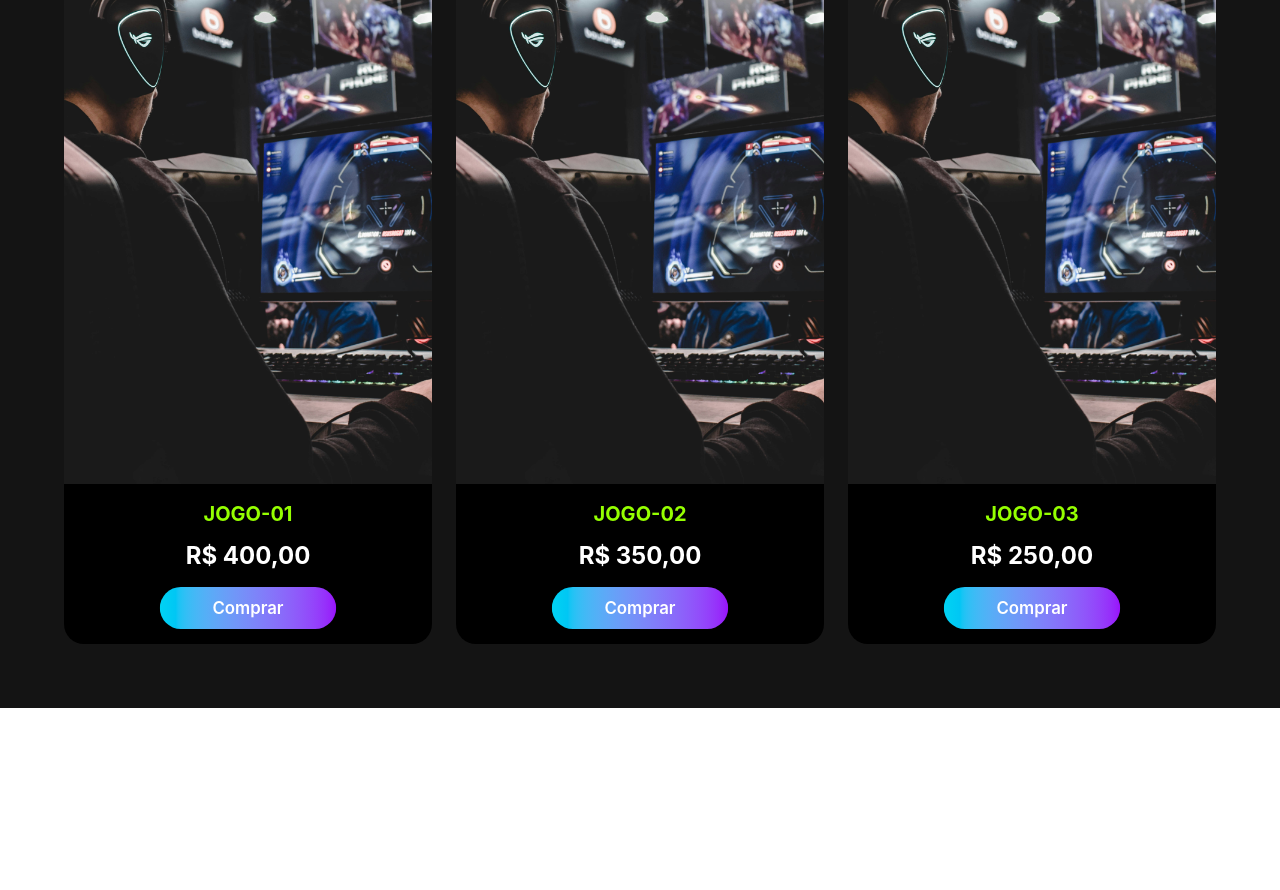
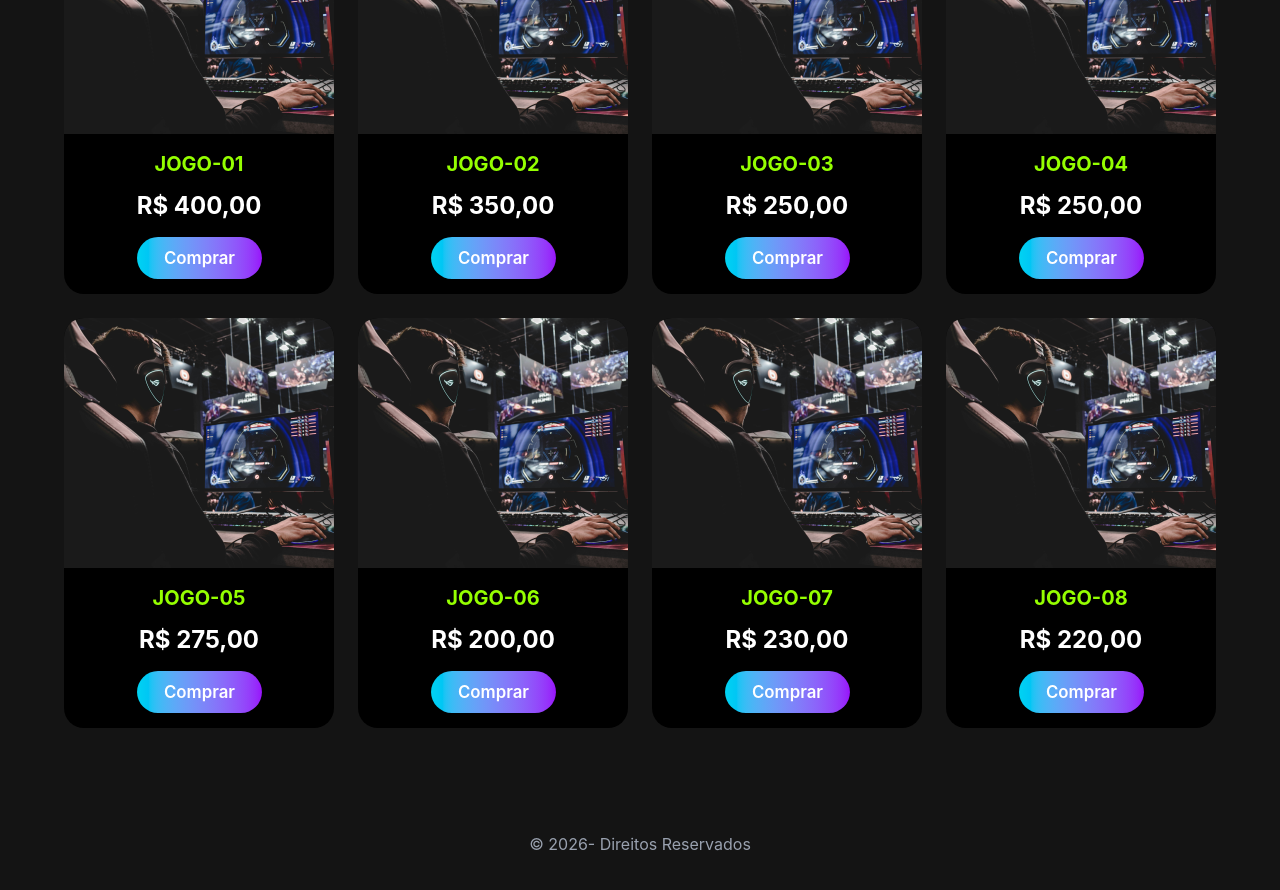
Before and after one commit to juliasouzamatarazzo18-design/lojagamer-1espg, a React (Vite) app: page / in a window 1280 px wide. Shown: the part 340-1230 px from the top of the page. Before the commit the page ends 1048 px from the top, so only its background shows below. Built offline with nearby package versions, Linux system fonts and the light colour scheme.

Commit message:
feat: Codificando e Estabilizando o Error

```diff
--- a/src/App.jsx
+++ b/src/App.jsx
@@ -20,8 +20,8 @@ const App = () => {
           <Route path="/login" element={<Login />} />
           <Route path="*" element={<Error />} />
         </Routes>
+        <Footer />
       </div>
-      <Footer />
     </Router>
   )
 }
--- a/src/components/Footer.jsx
+++ b/src/components/Footer.jsx
@@ -1,9 +1,10 @@
+
 
 const Footer = () => {
   return (
-    <>
-
-    </>
+    <footer className="text-center py-10 text-gray-400">
+      <p>&copy; 2026- Direitos Reservados</p>
+    </footer>
   )
 }
 
--- a/src/components/GameCard.jsx
+++ b/src/components/GameCard.jsx
@@ -1,7 +1,7 @@
 const GameCard = ({ titulo, preco, imagem }) => {
   return (
     <div className="bg-black rounded-[20px] overflow-hidden transition-all duration-300 hover:-translate-y-2 hover:border-4 hover: border-[#95ff00]">
-      <img src={imagem} alt={titulo} className="w-full h-[600px] object-cover" />
+      <img src={imagem} alt={titulo} className="w-full h-[250px] object-cover" />
       <article className="text-center p-4">
         <h2 className="text-xl text-[#95ff00] uppercase mb-3 font-bold">{titulo}</h2>
         <p className="text-white text-2xl font-bold mb-4" >{preco}</p>
--- a/src/pages/Error.jsx
+++ b/src/pages/Error.jsx
@@ -1,9 +1,13 @@
-
+import {link} from "react-router-dom"
 const Error = () => {
   return (
-    <>
+    <main className="px-[5%] my-20 grow text-center flex flex-col items-center justify-between">
+      <h2 className="text-6xl font-bold text-[#95ff00]mb-4">404</h2>
+      <p className="text-2xl font-bold mb-2 text-cyan-400">Ops! Página não encontrada</p>
+      <p className="text-gray-400 mb-8 max-w-md">Parece que você se perdeu no mapa do jogo.
+        A página que você está procurando não existe ou foi removida</p>
 
-    </>
+    </main>
   )
 }
 
--- a/src/pages/Home.jsx
+++ b/src/pages/Home.jsx
@@ -7,6 +7,11 @@ const Home = () => {
     { id: 1, titulo: "Jogo-01", preco: "R$ 400,00", imagem: jogoImg },
     { id: 2, titulo: "Jogo-02", preco: "R$ 350,00", imagem: jogoImg },
     { id: 3, titulo: "Jogo-03", preco: "R$ 250,00", imagem: jogoImg },
+    { id: 4, titulo: "Jogo-04", preco: "R$ 250,00", imagem: jogoImg },
+    { id: 5, titulo: "Jogo-05", preco: "R$ 275,00", imagem: jogoImg },
+    { id: 6, titulo: "Jogo-06", preco: "R$ 200,00", imagem: jogoImg },
+    { id: 7, titulo: "Jogo-07", preco: "R$ 230,00", imagem: jogoImg },
+    { id: 8, titulo: "Jogo-08", preco: "R$ 220,00", imagem: jogoImg },
   ];
 
   return (
```
